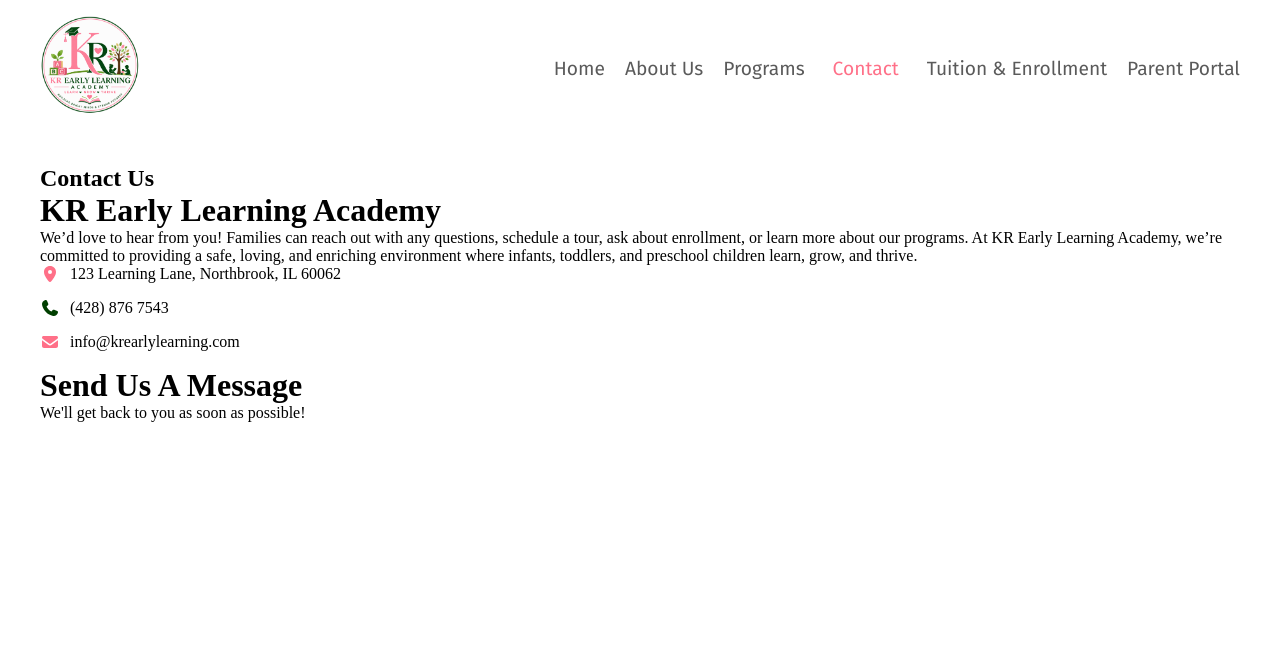
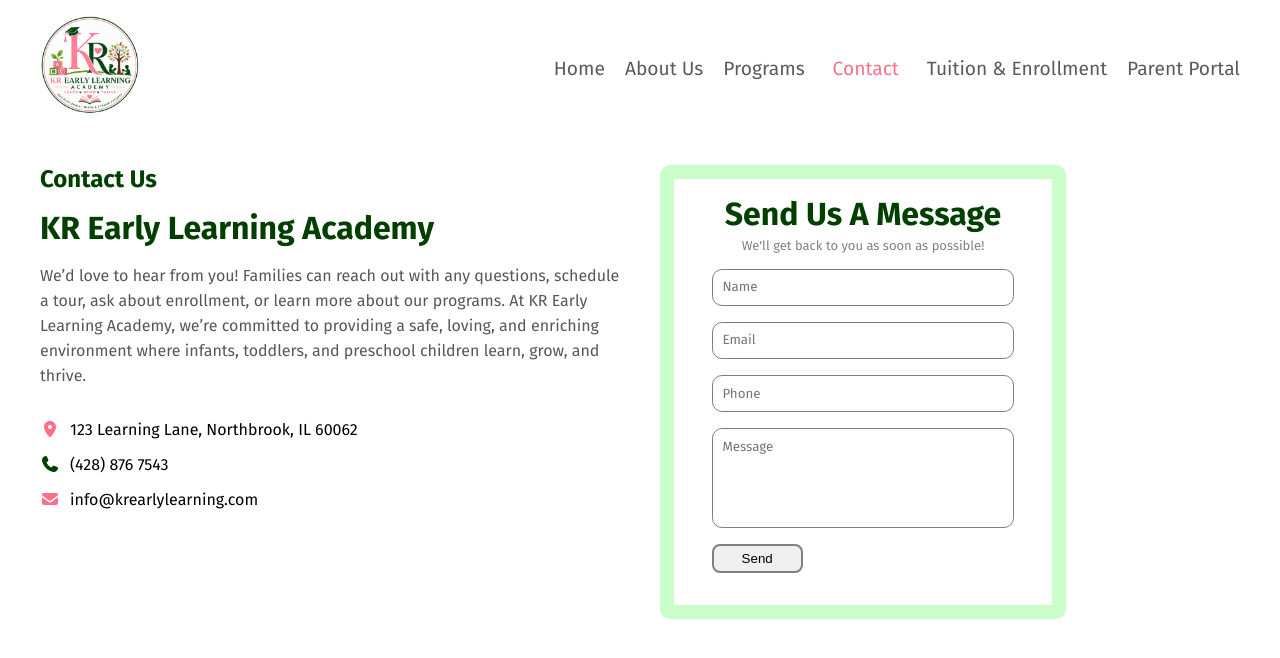
Before and after one commit to AllenCodess/krEarlyLearning, a React (Vite) app in the folder frontend/: page /contact in a window 1280 px wide. Shown: the top 658 px of the page. Built offline with nearby package versions, Linux system fonts and the light colour scheme.

Commit message:
the sturcture for the contact page

```diff
--- a/frontend/index.css
+++ b/frontend/index.css
@@ -448,9 +448,6 @@
   margin: 1rem 0;
 }
 
-.e-header {
-}
-
 .enrollment-process-step {
   display: flex;
   align-items: center;
@@ -480,6 +477,82 @@
 
 .e-text {
   color: gray;
+}
+
+/* Contact Form  */
+
+.contact-form-inputs {
+  display: flex;
+  flex-direction: column;
+  width: 80%;
+  margin: 0 auto;
+}
+
+.form-input {
+  padding: 0.6rem;
+  border-radius: 10px;
+  border: 1px solid gray;
+  margin-bottom: 1rem;
+  font-family: "Fira Sans", sans-serif;
+}
+
+.contact-container {
+  display: flex;
+  column-gap: 40px;
+  font-family: "Fira Sans", sans-serif;
+}
+
+.contact-main-header {
+  margin: 1rem 0;
+}
+
+.contact-desc {
+  line-height: 25px;
+  color: rgb(87, 87, 87);
+  margin-bottom: 2rem;
+}
+
+.contact-left {
+  flex: 1;
+}
+
+.contact-right {
+  flex: 1;
+}
+
+.form-message {
+  height: 100px;
+  resize: none;
+  margin-bottom: 1rem;
+  padding: 0.6rem;
+  border-radius: 10px;
+  border: 1px solid gray;
+  font-family: "Fira Sans", sans-serif;
+}
+
+.form-container {
+  border: 14px solid rgb(202, 255, 202);
+  border-radius: 10px;
+  width: 70%;
+}
+
+.form-text {
+  font-size: 13px;
+  margin-top: 0.3rem;
+  color: gray;
+}
+
+.form-header {
+  text-align: center;
+  margin: 1rem 0;
+}
+
+.form-btn {
+  margin-bottom: 2rem;
+  width: 30%;
+  padding: 5px 0;
+  border-radius: 8px;
+  border: solid 2px gray;
 }
 
 /* Mobile Response */
--- a/frontend/src/pages/Contact.jsx
+++ b/frontend/src/pages/Contact.jsx
@@ -6,8 +6,8 @@ export const Contact = () => {
     <>
       <div className="contact-container container">
         <div className="contact-left">
-          <h2 className="contact-subheader">Contact Us</h2>
-          <h1 className="contact-main-header">KR Early Learning Academy</h1>
+          <h2 className="contact-subheader green">Contact Us</h2>
+          <h1 className="contact-main-header green">KR Early Learning Academy</h1>
           <p className="contact-desc">
             We’d love to hear from you! Families can reach out with any questions, schedule a tour,
             ask about enrollment, or learn more about our programs. At KR Early Learning Academy,
@@ -32,9 +32,18 @@ export const Contact = () => {
         <div className="contact-right">
           <div className="form-container">
             <div className="form-header">
-              <h1 className="form-heading">Send Us A Message</h1>
+              <h1 className="form-heading green">Send Us A Message</h1>
               <p className="form-text">We'll get back to you as soon as possible!</p>
             </div>
+            <form className="contact-form-inputs">
+              <input className="form-input" type="text" placeholder="Name" />
+              <input className="form-input" type="text" placeholder="Email" />
+              <input className="form-input" type="text" placeholder="Phone" />
+              <textarea className="form-message" placeholder="Message"></textarea>
+              <button className="form-btn" type="submit">
+                Send
+              </button>
+            </form>
           </div>
         </div>
       </div>
```
